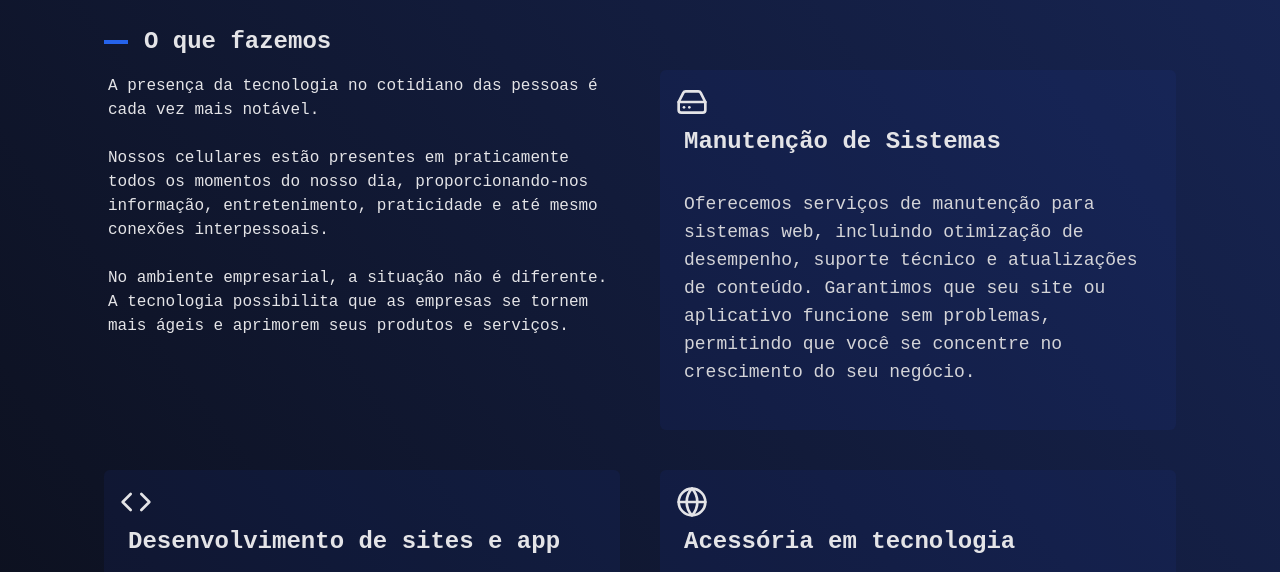
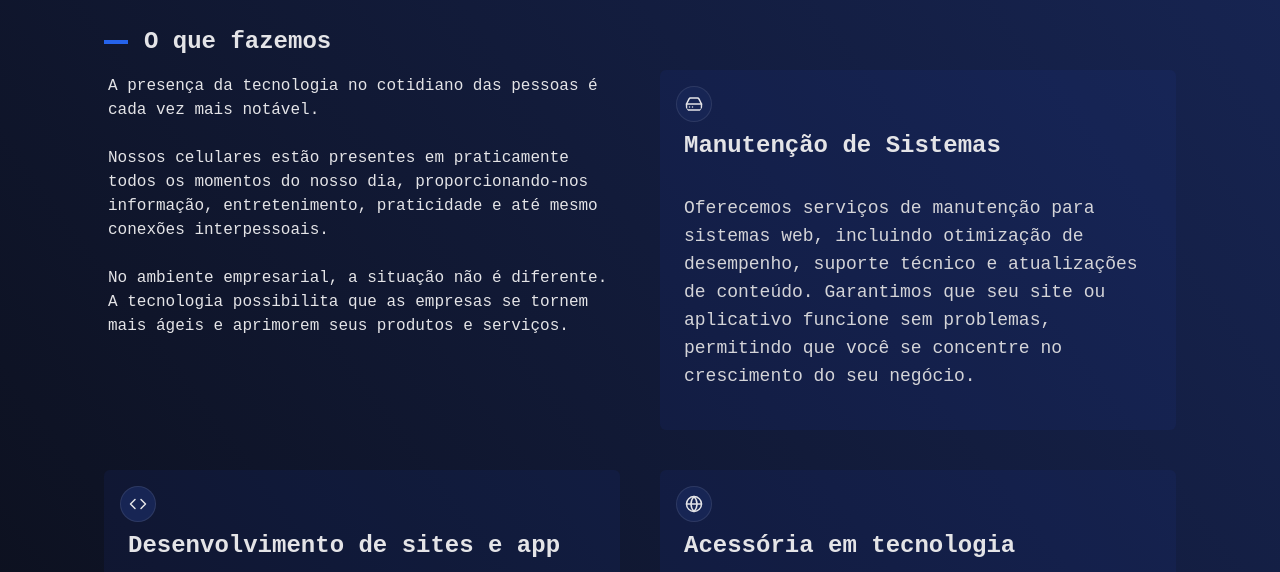
Before and after one commit to kaykeeb3/kayke_dev, a React (Vite) app: page /projects in a window 1280 px wide. Shown: the part 130-702 px from the top of the page. Built offline with nearby package versions, Linux system fonts and the light colour scheme.

Commit message:
feat: create new styles in icon

```diff
--- a/src/components/card.tsx
+++ b/src/components/card.tsx
@@ -12,7 +12,9 @@ const ServiceCard: React.FC<ServiceCardProps> = ({
 }) => {
   return (
     <div className="bg-blue-800/10 w-full xl:h-[45vh] max-[600px]:h-[62vh] md:h-[60vh] md:p-4 p-5 rounded-md">
-      {Icon && <Icon className="w-8 h-8 text-zinc-200 text-left" />}{" "}
+      {Icon && (
+        <Icon className="w-9 h-9 text-zinc-200 text-left rounded-full p-2 bg-blue-950 border border-zinc-200/10" />
+      )}{" "}
       <div className="flex flex-col p-2">
         <h3 className="font-semibold text-2xl text-zinc-200 mb-8">{title}</h3>
         <div>
```
